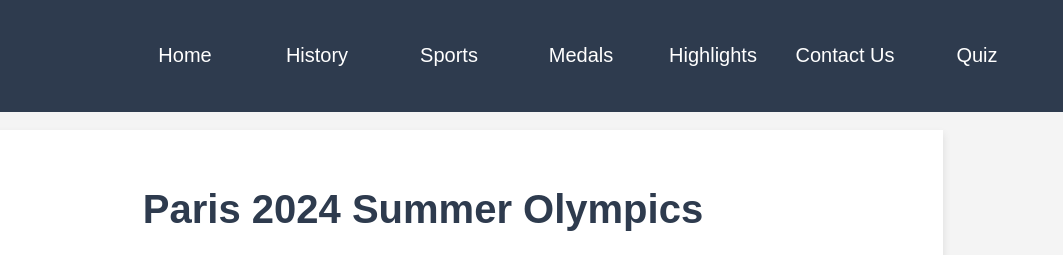
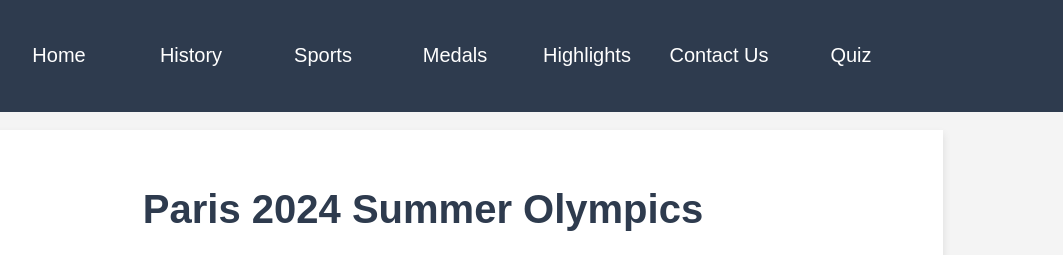
Before and after one commit to olympics24/2024olympics, a plain HTML site: page index.html in a window 1280 px wide. Shown: the top 255 px of the page, 217-1280 px from the left. Drawn offline with Linux system fonts and the light colour scheme.

Commit message:
Update style.css

```diff
--- a/css/style.css
+++ b/css/style.css
@@ -28,7 +28,7 @@ header {
 ul {
     list-style: none;
     display: flex;
-    margin-right: 20px;
+    margin-right: 200px;
 }
 
 /* ul li {
```
